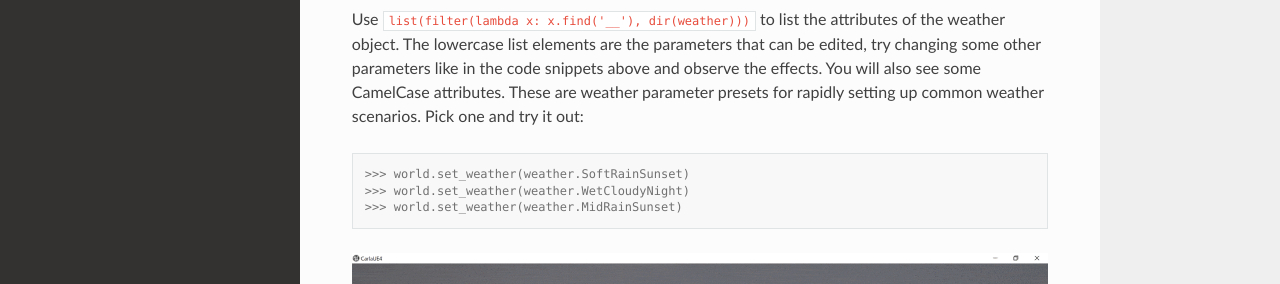
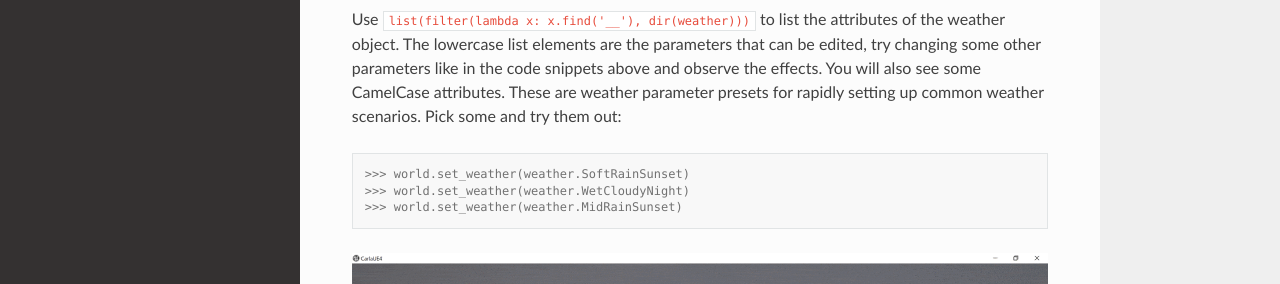
Before and after one commit to MattRowe18/CARLA, a Sphinx documentation site: the page built from docs/source/index.rst, in a window 1280 px wide and 900 px high, scrolled down 3912 px. Shown: the part 248-532 px from the top of the window. Built offline with Sphinx 7.4.7 and the Read the Docs theme 2.0.0, drawn with Linux system fonts in a browser that asks for light colours.

Commit message:
small edit

```diff
--- a/docs/source/index.rst
+++ b/docs/source/index.rst
@@ -153,7 +153,7 @@ Now we've given the Python process a connection to the CARLA server accessible t
    >>> world.set_weather(weather)
 
 Use ``list(filter(lambda x: x.find('__'), dir(weather)))`` to list the attributes of the weather object. The lowercase list elements are the parameters that can be edited, try changing some other parameters like in the code snippets above and observe the effects. You will also see some CamelCase attributes. These are
-weather parameter presets for rapidly setting up common weather scenarios. Pick one and try it out:
+weather parameter presets for rapidly setting up common weather scenarios. Pick some and try them out:
 
 .. code-block:: console
 
```
